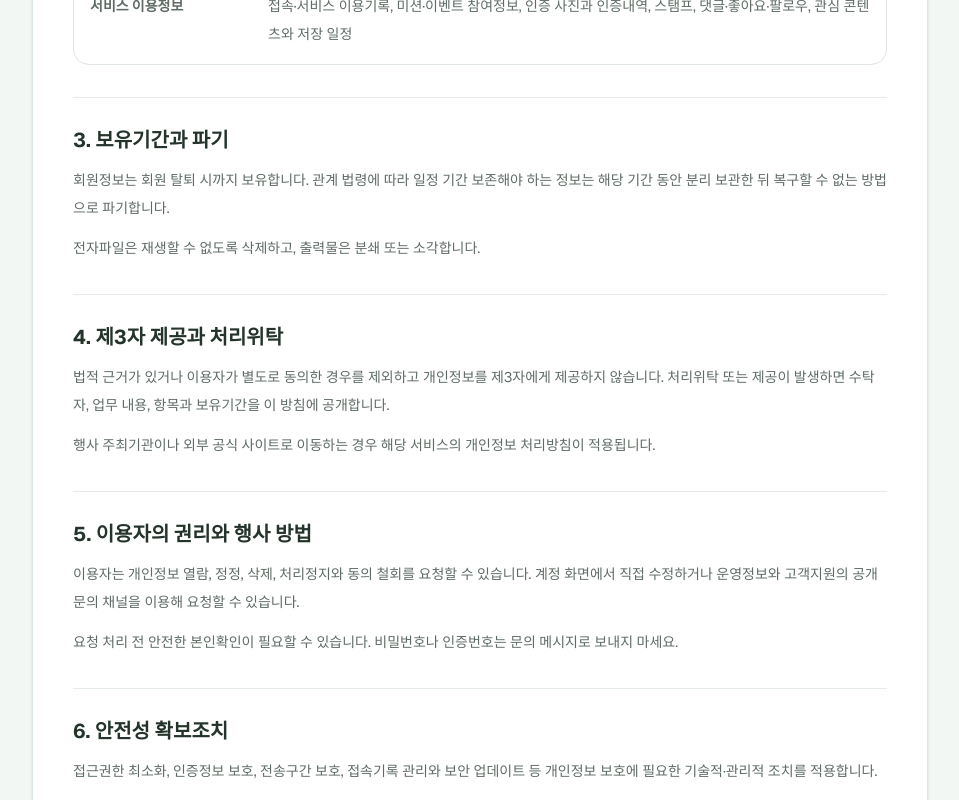
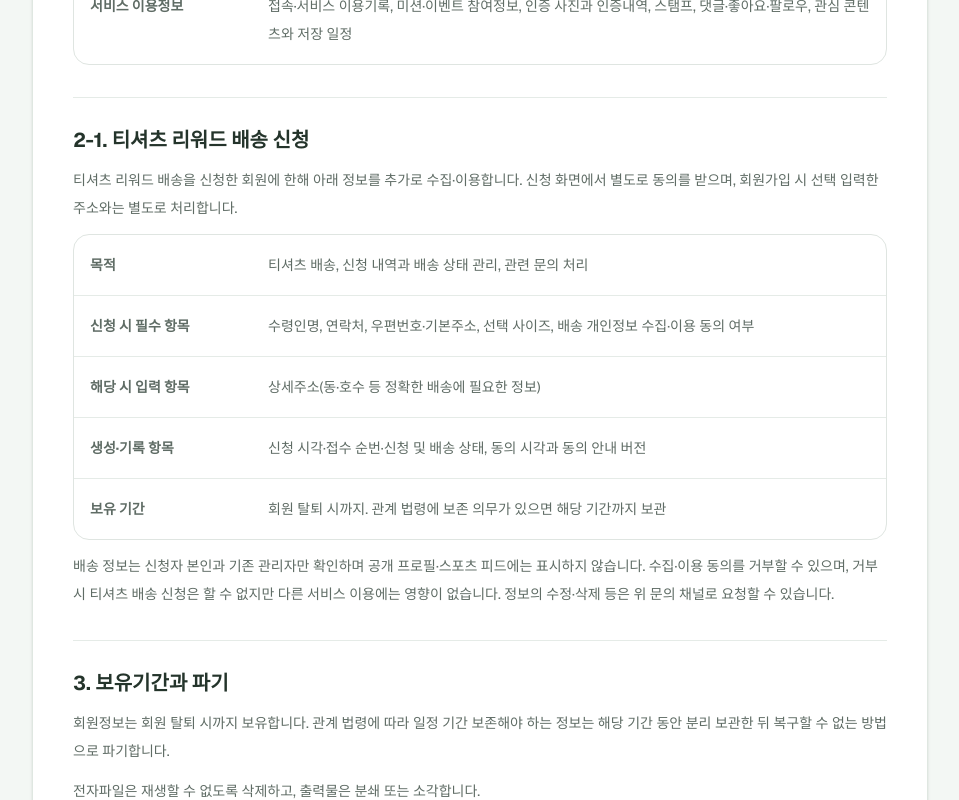
Before and after one commit to snupels/snupel, a Next.js app: page /terms/privacy in a window 1280 px wide. Shown: the part 880-1680 px from the top of the page, without its empty margins (160-1119 px from the left). Built offline with nearby package versions, Linux system fonts and the light colour scheme.

Commit message:
fix: disclose tee shipping data in the active privacy policy (#84)

```diff
--- a/components/PrivacyPolicyPage.tsx
+++ b/components/PrivacyPolicyPage.tsx
@@ -33,6 +33,18 @@ export function PrivacyPolicyPage() {
             </dl>
           </PolicySection>
 
+          <PolicySection title="2-1. 티셔츠 리워드 배송 신청">
+            <p>티셔츠 리워드 배송을 신청한 회원에 한해 아래 정보를 추가로 수집·이용합니다. 신청 화면에서 별도로 동의를 받으며, 회원가입 시 선택 입력한 주소와는 별도로 처리합니다.</p>
+            <dl className="overflow-hidden rounded-2xl border border-[#dfe5e1]">
+              <div className="grid gap-2 p-4 sm:grid-cols-[170px_1fr]"><dt className="font-bold">목적</dt><dd>티셔츠 배송, 신청 내역과 배송 상태 관리, 관련 문의 처리</dd></div>
+              <div className="grid gap-2 border-t border-[#e5ebe7] p-4 sm:grid-cols-[170px_1fr]"><dt className="font-bold">신청 시 필수 항목</dt><dd>수령인명, 연락처, 우편번호·기본주소, 선택 사이즈, 배송 개인정보 수집·이용 동의 여부</dd></div>
+              <div className="grid gap-2 border-t border-[#e5ebe7] p-4 sm:grid-cols-[170px_1fr]"><dt className="font-bold">해당 시 입력 항목</dt><dd>상세주소(동·호수 등 정확한 배송에 필요한 정보)</dd></div>
+              <div className="grid gap-2 border-t border-[#e5ebe7] p-4 sm:grid-cols-[170px_1fr]"><dt className="font-bold">생성·기록 항목</dt><dd>신청 시각·접수 순번·신청 및 배송 상태, 동의 시각과 동의 안내 버전</dd></div>
+              <div className="grid gap-2 border-t border-[#e5ebe7] p-4 sm:grid-cols-[170px_1fr]"><dt className="font-bold">보유 기간</dt><dd>회원 탈퇴 시까지. 관계 법령에 보존 의무가 있으면 해당 기간까지 보관</dd></div>
+            </dl>
+            <p>배송 정보는 신청자 본인과 기존 관리자만 확인하며 공개 프로필·스포츠 피드에는 표시하지 않습니다. 수집·이용 동의를 거부할 수 있으며, 거부 시 티셔츠 배송 신청은 할 수 없지만 다른 서비스 이용에는 영향이 없습니다. 정보의 수정·삭제 등은 위 문의 채널로 요청할 수 있습니다.</p>
+          </PolicySection>
+
           <PolicySection title="3. 보유기간과 파기">
             <p>회원정보는 회원 탈퇴 시까지 보유합니다. 관계 법령에 따라 일정 기간 보존해야 하는 정보는 해당 기간 동안 분리 보관한 뒤 복구할 수 없는 방법으로 파기합니다.</p>
             <p>전자파일은 재생할 수 없도록 삭제하고, 출력물은 분쇄 또는 소각합니다.</p>
@@ -59,6 +71,7 @@ export function PrivacyPolicyPage() {
           <PolicySection title="8. 처리방침 변경">
             <p>처리방침이 변경되면 적용일과 주요 변경 내용을 서비스 화면에서 안내합니다.</p>
             <p className="font-bold text-[#24342b]">시행일: {SERVICE_INFO.policyEffectiveDate}</p>
+            <p>티셔츠 배송 신청 관련 항목 추가: 2026년 10월 15일</p>
           </PolicySection>
         </div>
       </article>
--- a/tests/tee-claims.cjs
+++ b/tests/tee-claims.cjs
@@ -59,4 +59,8 @@ test('shipping privacy stays private and admin screen is not indexed',()=>{
   assert.match(source,/신청 내역 다시 확인/);assert.match(source,/reward\?\.canManage/);
   assert.match(fs.readFileSync('app/(portal)/reward-management/page.tsx','utf8'),/index: false/);
   assert.match(fs.readFileSync('components/TeeRewardManagement.tsx','utf8'),/sportspassport-auth-change/);
+  const route=fs.readFileSync('app/terms/privacy/page.tsx','utf8');
+  assert.match(route,/PrivacyPolicyPage/);
+  const policy=fs.readFileSync('components/PrivacyPolicyPage.tsx','utf8');
+  for(const label of ['티셔츠 리워드 배송 신청','수령인명','선택 사이즈','동의 시각','신청자 본인과 기존 관리자','회원 탈퇴 시까지']) assert.ok(policy.includes(label));
 });
```
